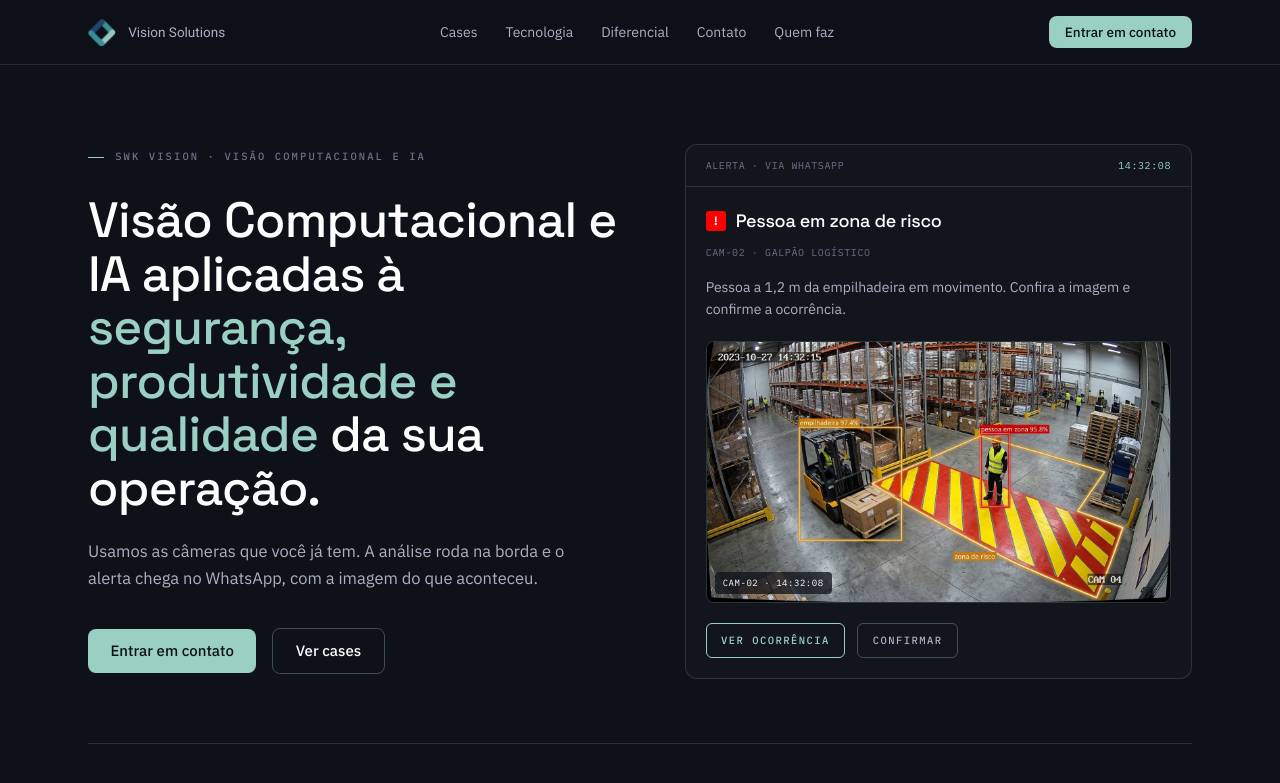
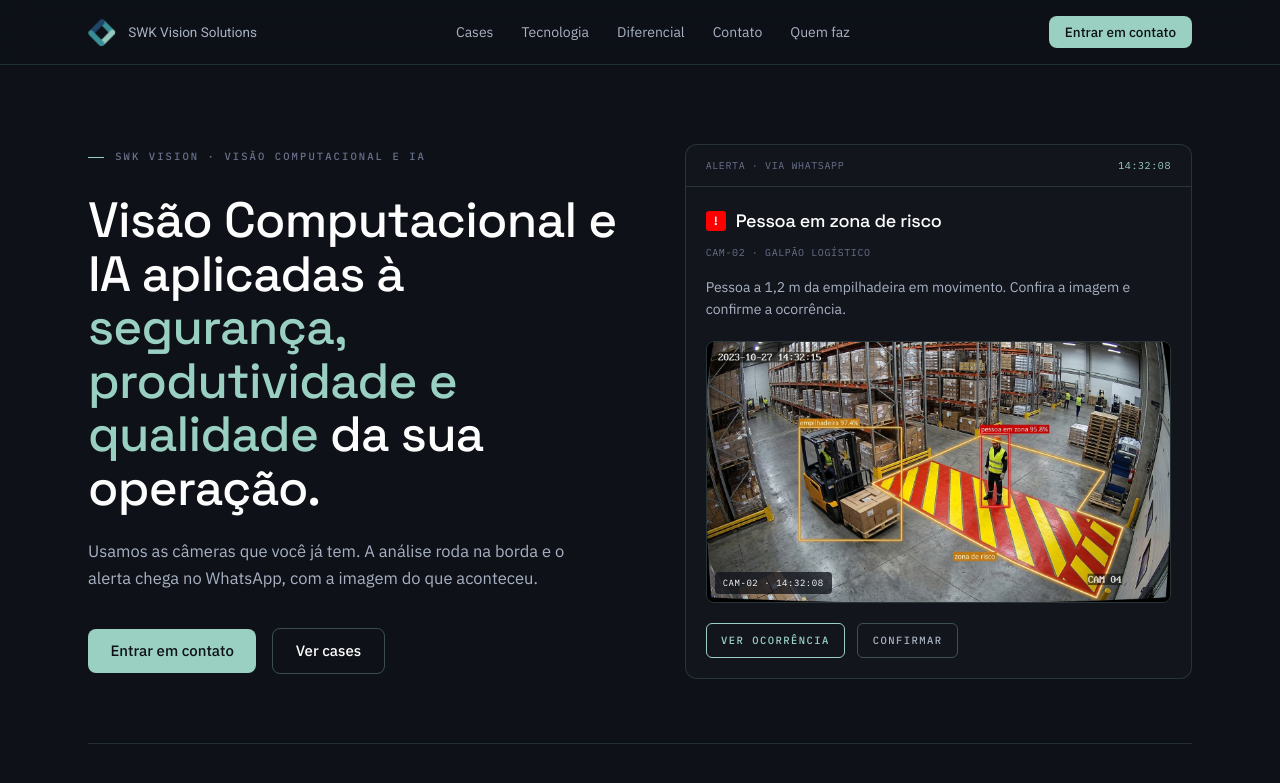
Before and after one commit to gustavogurg/swk-landing, a Next.js app: page / in a window 1280 px wide. Shown: the top 783 px of the page. Built offline with nearby package versions, Linux system fonts and the light colour scheme.

Commit message:
Wordmark SWK Vision Solutions ao lado da logo

```diff
--- a/src/components/landing/LandingHeader.tsx
+++ b/src/components/landing/LandingHeader.tsx
@@ -15,7 +15,7 @@ export default function LandingHeader() {
             className="h-7 w-auto object-contain"
           />
           <span className="lk-brand-font text-[13.5px] text-[var(--lk-slate)]">
-            Vision Solutions
+            SWK Vision Solutions
           </span>
         </a>
 
```
